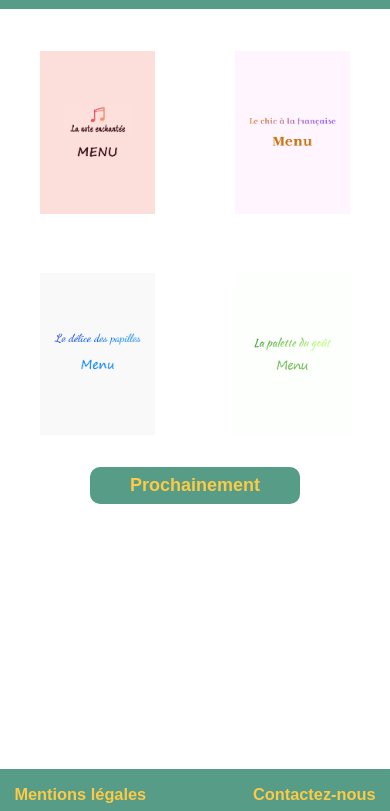
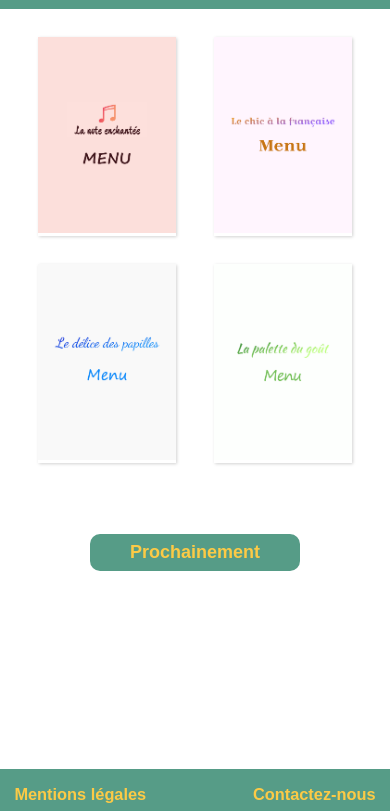
Before and after one commit to Jossar-Mukana-Muheta/Ohmyfood.github.io, a website: page index.html in a window 390 px wide. Shown: the part 33-844 px from the top of the page. Drawn offline with Linux system fonts and the light colour scheme.

Commit message:
page accueil responsive

```diff
--- a/index.html
+++ b/index.html
@@ -11,9 +11,9 @@
     <h1 class="header_title">ohmyfood</h1>
   </header>
 
-  <div class="card-menu">
+  <div >
 
-    <div class="card_menu_top">
+    <div class="card_menu">
       <div class="card-menu__prev">
         <a href="menu_1.html"><figure><img src="Images/menu-1b.png" alt="image du menu" ></figure></a>
       </div>
@@ -22,7 +22,7 @@
       </div>
     </div>
 
-    <div class="card_menu_bottom">
+    <div class="card_menu">
       <div class="card-menu__prev">
         <a href="menu_3.html"><figure><img src="Images/menu-3b.png" alt="image du menu" ></figure></a>
       </div>
--- a/sass/Pages/home.scss
+++ b/sass/Pages/home.scss
@@ -1,23 +1,25 @@
-.card_menu_top,.card_menu_bottom{
+.card_menu{
   display: flex;
   flex-direction: row;
   flex-wrap: nowrap;
-  justify-content: center;
   margin-top: 2em;
+  justify-content: space-evenly;
 
   &__prev{
 
-    padding-right: 10em;
-    padding-left: 10em;
-    padding-bottom: 10em;
+    margin-right: 2em;
 
-    @include smartphone{
-      padding-right: 1em;
-    padding-left: 1em;
-    padding-bottom: 2em;
+
+
+    ///////ZOOM IMAGE//////////////////
+
+
+
   }
 
-    ///////ZOOM IMAGE//////////////////
+
+}
+
 
 figure {
   margin: 0;
@@ -39,9 +41,3 @@ figure:hover > img {
   transform: scale(1.3);
   opacity: 0.5;
 }
-
-
-  }
-
-
-}
--- a/sass/main.scss
+++ b/sass/main.scss
@@ -19,7 +19,8 @@ body{
 img{
   max-width: 100%;
   height: auto;
-  max-height: 20em;
+  max-height: 14em;
+
 
   @include desktop {
     max-height: 31em;
@@ -31,6 +32,7 @@ article{
   display: flex;
   justify-content: center;
   margin-bottom: 4em;
+    margin-top: 4em;
 
 
 
```
Also changed, not shown: css/style.css, 1 other file. Lines whose indentation alone changed are shown as unchanged.
